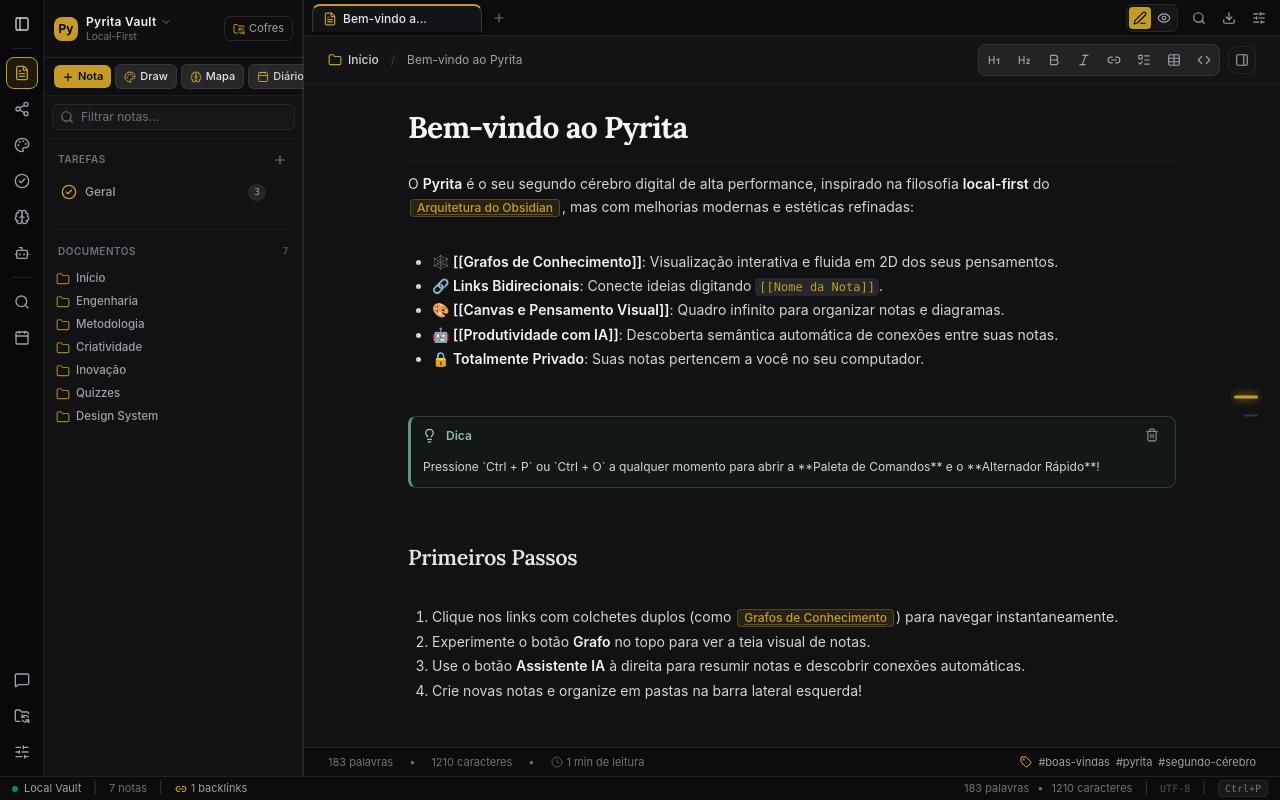
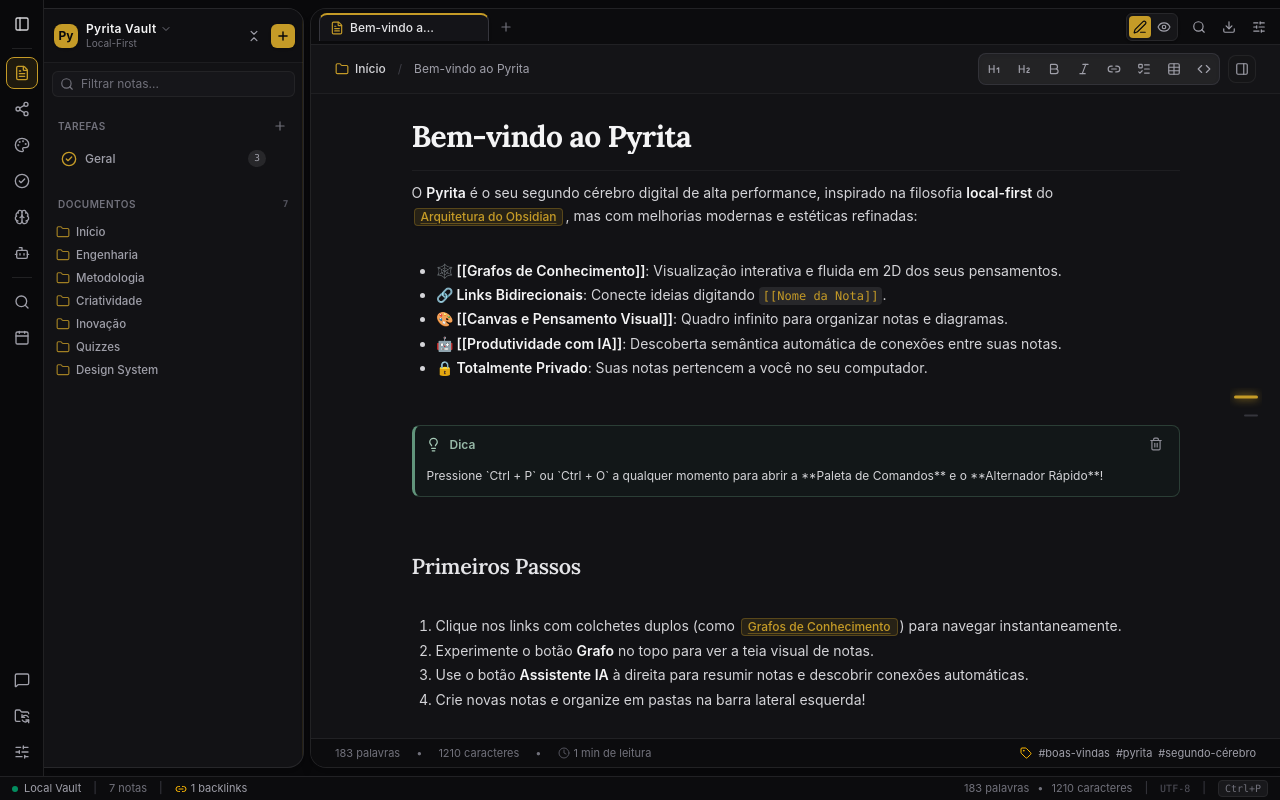
Before and after one commit to edson77nicko/pyrite, a React (Vite) app: page / in a window 1280 px wide. Built offline with nearby package versions, Linux system fonts and the light colour scheme.

Commit message:
feat: layout refinements - floating agent, sidebar cleanup and rounded borders (v1.0.39)

```diff
--- a/package.json
+++ b/package.json
@@ -1,7 +1,7 @@
 {
   "name": "pyrite",
   "private": true,
-  "version": "1.0.38",
+  "version": "1.0.39",
   "description": "Pyrita - Local-First Knowledge Management & Thinking Environment",
   "author": "Pyrita Team",
   "type": "module",
--- a/src/App.tsx
+++ b/src/App.tsx
@@ -934,7 +934,7 @@
   return (
     <div className="flex flex-col w-screen h-screen bg-[#0f0f12] text-zinc-100 overflow-hidden font-sans">
       {/* 1. Main Workspace Layout */}
-      <div className="flex flex-1 overflow-hidden relative">
+      <div className="flex flex-1 overflow-hidden relative bg-[#09090b]">
         {/* Leftmost Ribbon Bar (Icon-only navigation like Obsidian) */}
         <Ribbon
           currentView={currentView}
@@ -1049,7 +1049,11 @@
         )}
 
         {/* Central View Area with Workspace Tab Header */}
-        <main className="flex-1 h-full overflow-hidden relative bg-[#0f0f12] flex flex-col">
+        <main
+          className={`flex-1 my-2 overflow-hidden relative bg-[#0f0f12] flex flex-col rounded-l-2xl border-y border-l border-zinc-800/80 shadow-lg ${
+            isAiOpen ? '' : 'ml-1.5'
+          }`}
+        >
           {/* Obsidian Tab Header - Stays across full top of central section */}
           <TabHeader
             tabs={tabs}
--- a/src/components/AiAssistant.tsx
+++ b/src/components/AiAssistant.tsx
@@ -1289,7 +1289,7 @@
   return (
     <div
       style={{ width: `${panelWidth}px` }}
-      className="h-full bg-[#0c0c0f] border-r border-zinc-800/80 flex flex-col select-none shrink-0 text-xs z-10 relative overflow-hidden"
+      className="my-2 mx-1.5 bg-[#0e0e12] border border-zinc-800/80 rounded-2xl flex flex-col select-none shrink-0 text-xs z-10 relative overflow-hidden shadow-2xl shadow-black/50"
     >
       {/* Toast Notification Banner (e.g. Note updated as canvas) */}
       {toastNotice && (
--- a/src/components/Sidebar.tsx
+++ b/src/components/Sidebar.tsx
@@ -1,6 +1,6 @@
 import { SidebarMenu } from './SidebarMenu'
 import type { SidebarAction } from './SidebarMenu'
-import React, { useState } from 'react'
+import React, { useState, useRef, useEffect } from 'react'
 import type { Note, NoteType, ViewMode } from '../types'
 import type { TaskBoard, TaskItem } from '../types/tasks'
 import {
@@ -15,7 +15,6 @@
   Star,
   ChevronDown,
   ChevronsDownUp,
-  FolderSync,
   Palette,
   CheckCircle2,
   ListTodo,
@@ -105,7 +104,7 @@
   onToggleFavorite,
   onOpenDailyNote,
   onOpenLocalFolder,
-  onOpenInExplorer,
+  onOpenInExplorer: _onOpenInExplorer,
   onOpenVaultSwitcher,
   onOpenTasks,
   onSelectTaskBoard,
@@ -132,6 +131,26 @@
   const [newFolderName, setNewFolderName] = useState('')
   const [parentForNewFolder, setParentForNewFolder] = useState<string | null>(null)
   const [isCreatingFolder, setIsCreatingFolder] = useState(false)
+  const [isCreateMenuOpen, setIsCreateMenuOpen] = useState(false)
+  const createMenuRef = useRef<HTMLDivElement>(null)
+
+  useEffect(() => {
+    if (!isCreateMenuOpen) return
+    const handleClickOutside = (e: MouseEvent) => {
+      if (createMenuRef.current && !createMenuRef.current.contains(e.target as Node)) {
+        setIsCreateMenuOpen(false)
+      }
+    }
+    const handleKeyDown = (e: KeyboardEvent) => {
+      if (e.key === 'Escape') setIsCreateMenuOpen(false)
+    }
+    document.addEventListener('mousedown', handleClickOutside)
+    document.addEventListener('keydown', handleKeyDown)
+    return () => {
+      document.removeEventListener('mousedown', handleClickOutside)
+      document.removeEventListener('keydown', handleKeyDown)
+    }
+  }, [isCreateMenuOpen])
 
   // Task Boards UI State
   const [isCreatingBoard, setIsCreatingBoard] = useState(false)
@@ -466,19 +485,19 @@
   return (
     <div
       style={{ width: `${sidebarWidth}px` }}
-      className="relative h-full bg-[#121215] border-r border-zinc-800 flex flex-col select-none shrink-0 text-xs"
+      className="relative my-2 bg-[#121215] rounded-r-2xl border-y border-r border-zinc-800 flex flex-col select-none shrink-0 text-xs overflow-hidden shadow-lg"
     >
       {/* 1. Vault Header */}
-      <div className="p-2.5 border-b border-zinc-800 bg-[#0f0f12] flex items-center justify-between">
+      <div className="p-2 border-b border-zinc-800/60 bg-[#0f0f12] flex items-center justify-between gap-1">
         <div
-          onClick={onOpenVaultSwitcher}
-          className="flex items-center gap-2 truncate flex-1 mr-1 p-1 -ml-1 rounded-lg hover:bg-zinc-800/60 cursor-pointer transition-colors group"
+          onClick={onOpenVaultSwitcher || onOpenLocalFolder}
+          className="flex items-center gap-2 truncate flex-1 min-w-0 p-1 -ml-0.5 rounded-lg hover:bg-zinc-800/60 cursor-pointer transition-colors group"
           title="Clique para alternar ou gerenciar cofres (Vault Switcher)"
         >
           <div className="w-6 h-6 rounded-lg flex items-center justify-center font-bold text-xs text-zinc-950 shadow-sm shrink-0" style={{ backgroundColor: 'var(--accent)' }}>
             Py
           </div>
-          <div className="truncate flex-1">
+          <div className="truncate flex-1 min-w-0">
             <div className="flex items-center gap-1">
               <span className="font-semibold text-zinc-100 text-xs tracking-wide truncate block group-hover:text-white transition-colors">
                 {vaultPath ? vaultPath.split(/[/\\]/).filter(Boolean).pop() : 'Pyrita Vault'}
@@ -491,88 +510,132 @@
           </div>
         </div>
 
+        {/* Header Actions: Collapse All & Create New Dropdown */}
         <div className="flex items-center gap-1 shrink-0">
-          {onOpenInExplorer && vaultPath && (
-            <button
-              onClick={onOpenInExplorer}
-              className="p-1.5 text-zinc-400 hover:text-zinc-100 hover:bg-zinc-800/80 rounded-md transition-colors border border-zinc-800/80 cursor-pointer"
-              title="Abrir pasta do cofre no Explorador de Arquivos do Windows"
-            >
-              <FolderOpen className="w-3.5 h-3.5" style={{ color: 'var(--accent)' }} />
-            </button>
-          )}
-
           <button
-            onClick={onOpenVaultSwitcher || onOpenLocalFolder}
-            className="flex items-center gap-1 text-[11px] text-zinc-400 hover:text-white hover:bg-zinc-800/80 px-2 py-1 rounded-md transition-colors border border-zinc-800 cursor-pointer"
-            title="Alternar ou Gerenciar Cofres (Vault Switcher)"
-          >
-            <FolderSync className="w-3 h-3" style={{ color: 'var(--accent)' }} />
-            <span>Cofres</span>
-          </button>
-        </div>
-      </div>
-
-      {/* 2. Top Quick Actions: Daily Note, New Note & Collapse All */}
-      <div className="px-2.5 py-1.5 flex items-center justify-between border-b border-zinc-800/60 bg-zinc-950/30 text-zinc-400">
-        <div className="flex items-center gap-1">
-          <button
-            onClick={() => onCreateNote(undefined, undefined, 'note')}
-            className="flex items-center gap-1 px-2 py-1 text-zinc-950 rounded-md text-[11px] font-semibold transition-all shadow-sm cursor-pointer hover:opacity-90"
-            style={{ backgroundColor: 'var(--accent)' }}
-            title="Criar Nova Nota de Texto"
-          >
-            <Plus className="w-3 h-3 stroke-[2.5]" />
-            <span>Nota</span>
-          </button>
-
-          <button
-            onClick={() => onCreateNote(undefined, undefined, 'draw')}
-            className="flex items-center gap-1 px-2 py-1 bg-zinc-800 hover:bg-zinc-750 text-zinc-200 rounded-md text-[11px] font-medium transition-colors border border-zinc-700/60 cursor-pointer"
-            title="Criar Novo Quadro de Desenho (Draw estilo Excalidraw)"
-          >
-            <Palette className="w-3 h-3" style={{ color: 'var(--accent)' }} />
-            <span>Draw</span>
-          </button>
-
-          <button
-            onClick={() => onCreateNote(undefined, undefined, 'mindmap')}
-            className="flex items-center gap-1 px-2 py-1 bg-zinc-800 hover:bg-zinc-750 text-zinc-200 rounded-md text-[11px] font-medium transition-colors border border-zinc-700/60 cursor-pointer"
-            title="Criar Novo Mapa Mental"
-          >
-            <Brain className="w-3 h-3" style={{ color: 'var(--accent)' }} />
-            <span>Mapa</span>
-          </button>
-
-          <button
-            onClick={onOpenDailyNote}
-            className="flex items-center gap-1 px-2 py-1 bg-zinc-800 hover:bg-zinc-750 text-zinc-300 rounded-md text-[11px] font-medium transition-colors border border-zinc-700/60 cursor-pointer"
-            title="Abrir ou Criar Nota Diária de Hoje"
-          >
-            <Calendar className="w-3 h-3" style={{ color: 'var(--accent)' }} />
-            <span>Diário</span>
-          </button>
-
-          <button
-            onClick={() => handleStartCreateFolder()}
-            className="p-1 hover:text-white hover:bg-zinc-800 rounded-md transition-colors cursor-pointer"
-            title="Nova Pasta Raiz"
-          >
-            <FolderPlus className="w-3.5 h-3.5" />
-          </button>
-
-          <button
+            type="button"
             onClick={handleToggleCollapseAll}
-            className="p-1 hover:text-white hover:bg-zinc-800 rounded-md transition-colors cursor-pointer"
+            className="p-1.5 text-zinc-400 hover:text-white hover:bg-zinc-800/70 rounded-md transition-colors cursor-pointer"
             title="Recolher / Expandir todas as pastas"
           >
             <ChevronsDownUp className="w-3.5 h-3.5" />
           </button>
+
+          {/* New Item Dropdown Menu */}
+          <div className="relative" ref={createMenuRef}>
+            <button
+              type="button"
+              onClick={() => setIsCreateMenuOpen(v => !v)}
+              className="flex items-center justify-center w-6 h-6 rounded-md text-zinc-950 font-bold transition-all shadow-sm cursor-pointer hover:opacity-90 hover:scale-105 active:scale-95"
+              style={{ backgroundColor: 'var(--accent)' }}
+              title="Criar nova nota, draw, mapa mental ou pasta"
+            >
+              <Plus className={`w-3.5 h-3.5 stroke-[2.5] transition-transform duration-200 ${isCreateMenuOpen ? 'rotate-45' : ''}`} />
+            </button>
+
+            {isCreateMenuOpen && (
+              <div
+                className="absolute right-0 top-full mt-1.5 z-50 w-52 bg-[#16161c] border border-zinc-700/80 rounded-xl shadow-2xl p-1 text-xs space-y-0.5 animate-in fade-in zoom-in-95 duration-100"
+                onClick={e => e.stopPropagation()}
+              >
+                <div className="px-2 py-1 text-[10px] font-semibold uppercase tracking-wider text-zinc-500">
+                  Criar Novo
+                </div>
+
+                <button
+                  type="button"
+                  onClick={() => {
+                    setIsCreateMenuOpen(false)
+                    onCreateNote(undefined, undefined, 'note')
+                  }}
+                  className="w-full flex items-center gap-2.5 px-2 py-1.5 rounded-lg text-zinc-200 hover:text-white hover:bg-zinc-800 transition-colors text-left cursor-pointer group"
+                >
+                  <div className="w-5 h-5 rounded-md bg-zinc-800/80 group-hover:bg-[var(--accent)]/20 flex items-center justify-center shrink-0">
+                    <FileText className="w-3.5 h-3.5 text-zinc-400 group-hover:text-[var(--accent)]" />
+                  </div>
+                  <div className="truncate flex-1">
+                    <div className="font-medium text-xs">Nova Nota</div>
+                    <div className="text-[10px] text-zinc-500">Documento Markdown</div>
+                  </div>
+                </button>
+
+                <button
+                  type="button"
+                  onClick={() => {
+                    setIsCreateMenuOpen(false)
+                    onCreateNote(undefined, undefined, 'draw')
+                  }}
+                  className="w-full flex items-center gap-2.5 px-2 py-1.5 rounded-lg text-zinc-200 hover:text-white hover:bg-zinc-800 transition-colors text-left cursor-pointer group"
+                >
+                  <div className="w-5 h-5 rounded-md bg-zinc-800/80 group-hover:bg-[var(--accent)]/20 flex items-center justify-center shrink-0">
+                    <Palette className="w-3.5 h-3.5" style={{ color: 'var(--accent)' }} />
+                  </div>
+                  <div className="truncate flex-1">
+                    <div className="font-medium text-xs">Novo Draw</div>
+                    <div className="text-[10px] text-zinc-500">Quadro de desenho livre</div>
+                  </div>
+                </button>
+
+                <button
+                  type="button"
+                  onClick={() => {
+                    setIsCreateMenuOpen(false)
+                    onCreateNote(undefined, undefined, 'mindmap')
+                  }}
+                  className="w-full flex items-center gap-2.5 px-2 py-1.5 rounded-lg text-zinc-200 hover:text-white hover:bg-zinc-800 transition-colors text-left cursor-pointer group"
+                >
+                  <div className="w-5 h-5 rounded-md bg-zinc-800/80 group-hover:bg-[var(--accent)]/20 flex items-center justify-center shrink-0">
+                    <Brain className="w-3.5 h-3.5" style={{ color: 'var(--accent)' }} />
+                  </div>
+                  <div className="truncate flex-1">
+                    <div className="font-medium text-xs">Novo Mapa Mental</div>
+                    <div className="text-[10px] text-zinc-500">Ideias visuais e nós</div>
+                  </div>
+                </button>
+
+                <button
+                  type="button"
+                  onClick={() => {
+                    setIsCreateMenuOpen(false)
+                    onOpenDailyNote()
+                  }}
+                  className="w-full flex items-center gap-2.5 px-2 py-1.5 rounded-lg text-zinc-200 hover:text-white hover:bg-zinc-800 transition-colors text-left cursor-pointer group"
+                >
+                  <div className="w-5 h-5 rounded-md bg-zinc-800/80 group-hover:bg-[var(--accent)]/20 flex items-center justify-center shrink-0">
+                    <Calendar className="w-3.5 h-3.5" style={{ color: 'var(--accent)' }} />
+                  </div>
+                  <div className="truncate flex-1">
+                    <div className="font-medium text-xs">Nota Diária</div>
+                    <div className="text-[10px] text-zinc-500">Registro de hoje</div>
+                  </div>
+                </button>
+
+                <div className="h-px bg-zinc-800/60 my-1 mx-1" />
+
+                <button
+                  type="button"
+                  onClick={() => {
+                    setIsCreateMenuOpen(false)
+                    handleStartCreateFolder()
+                  }}
+                  className="w-full flex items-center gap-2.5 px-2 py-1.5 rounded-lg text-zinc-300 hover:text-white hover:bg-zinc-800 transition-colors text-left cursor-pointer group"
+                >
+                  <div className="w-5 h-5 rounded-md bg-zinc-800/80 group-hover:bg-zinc-700 flex items-center justify-center shrink-0">
+                    <FolderPlus className="w-3.5 h-3.5 text-zinc-400 group-hover:text-zinc-200" />
+                  </div>
+                  <div className="truncate flex-1">
+                    <div className="font-medium text-xs">Nova Pasta</div>
+                    <div className="text-[10px] text-zinc-500">Criar pasta na raiz</div>
+                  </div>
+                </button>
+              </div>
+            )}
+          </div>
         </div>
       </div>
 
-      {/* 3. Search Bar */}
-      <div className="p-2 border-b border-zinc-800/40">
+      {/* 2. Search Bar - Clean, without extra border-b */}
+      <div className="p-2">
         <div className="relative flex items-center">
           <Search className="w-3.5 h-3.5 text-zinc-500 absolute left-2" />
           <input
@@ -580,7 +643,7 @@
             value={search}
             onChange={(e) => setSearch(e.target.value)}
             placeholder="Filtrar notas..."
-            className="w-full pl-7 pr-2 py-1 bg-zinc-900/90 border border-zinc-800 rounded-md text-xs text-zinc-200 placeholder-zinc-500 focus:outline-none focus:border-[#c59b27]/60 transition-colors"
+            className="w-full pl-7 pr-2 py-1 bg-zinc-900/90 border border-zinc-800/80 rounded-md text-xs text-zinc-200 placeholder-zinc-500 focus:outline-none focus:border-[#c59b27]/60 transition-colors"
           />
         </div>
       </div>
@@ -839,11 +902,8 @@
           })}
         </div>
 
-        {/* Divisor sutil e espaçado */}
-        <div className="h-px bg-zinc-800/30 my-3 mx-2" />
-
         {/* PARTE 2: DOCUMENTOS */}
-        <div className="space-y-1.5 pt-1">
+        <div className="space-y-1.5 pt-2">
           <div className="flex items-center justify-between px-2 py-1 text-[10px] font-semibold uppercase tracking-wider text-zinc-500">
             <span>Documentos</span>
             <span className="text-[9.5px] font-mono text-zinc-600">{notes.length}</span>
@@ -890,7 +950,7 @@
 
         {/* Unassigned notes (without folder) */}
         {unassignedNotes.length > 0 && (
-          <div className="pt-1.5 mt-1 border-t border-zinc-800/60">
+          <div className="pt-2 mt-1">
             <div className="px-1.5 py-0.5 text-[9.5px] font-semibold uppercase text-zinc-500 tracking-wider">
               Avulsas ({unassignedNotes.length})
             </div>
```
Also changed, not shown: releases/v1.0.39.md (added, +19 -0 lines).
